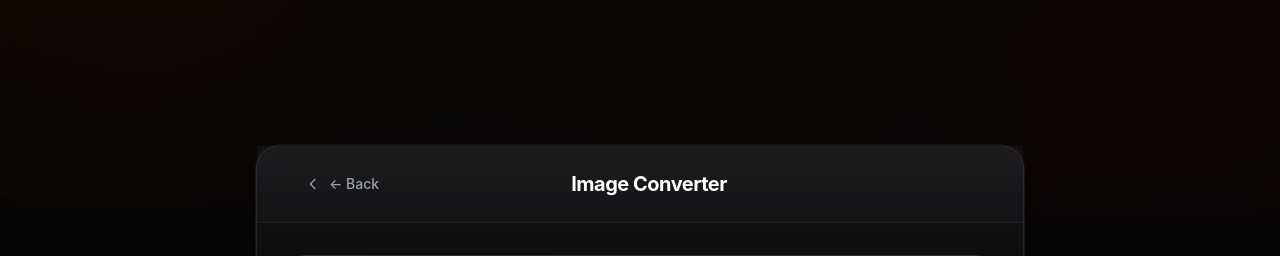
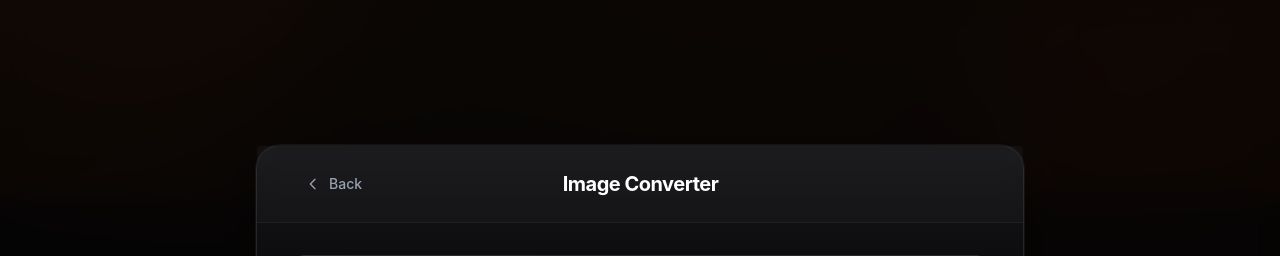
Before and after one commit to Kangarroar/Yet-Another-Media-Converter, a Vue app: page /image in a window 1280 px wide. Shown: the top 256 px of the page. Built offline with nearby package versions, Linux system fonts and the light colour scheme.

Commit message:
chore: remove arrow symbols from back button translations

```diff
--- a/src/stores/language.ts
+++ b/src/stores/language.ts
@@ -17,7 +17,7 @@ export const useLanguageStore = defineStore('language', () => {
       compress: 'Compress',
 
       // Common
-      back: '← Back',
+      back: 'Back',
       dropFile: 'Drop your file here or click to browse',
       comingSoon: 'Coming soon...',
 
@@ -101,7 +101,7 @@ export const useLanguageStore = defineStore('language', () => {
       compress: 'Comprimir',
 
       // Common
-      back: '← Atrás',
+      back: 'Atrás',
       dropFile: 'Arrastra tu archivo aquí o haz clic para explorar',
       comingSoon: 'Próximamente...',
 
```
